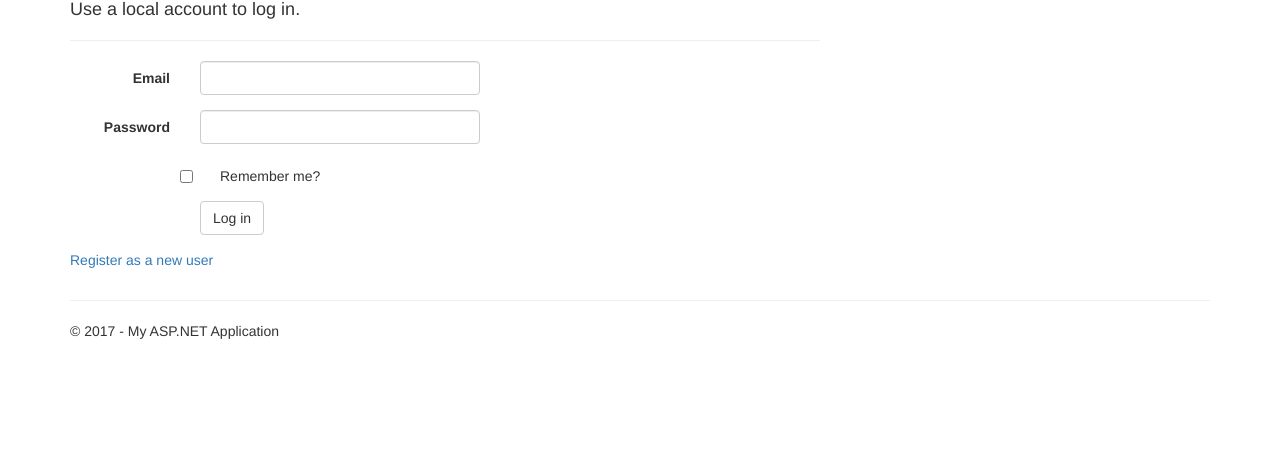
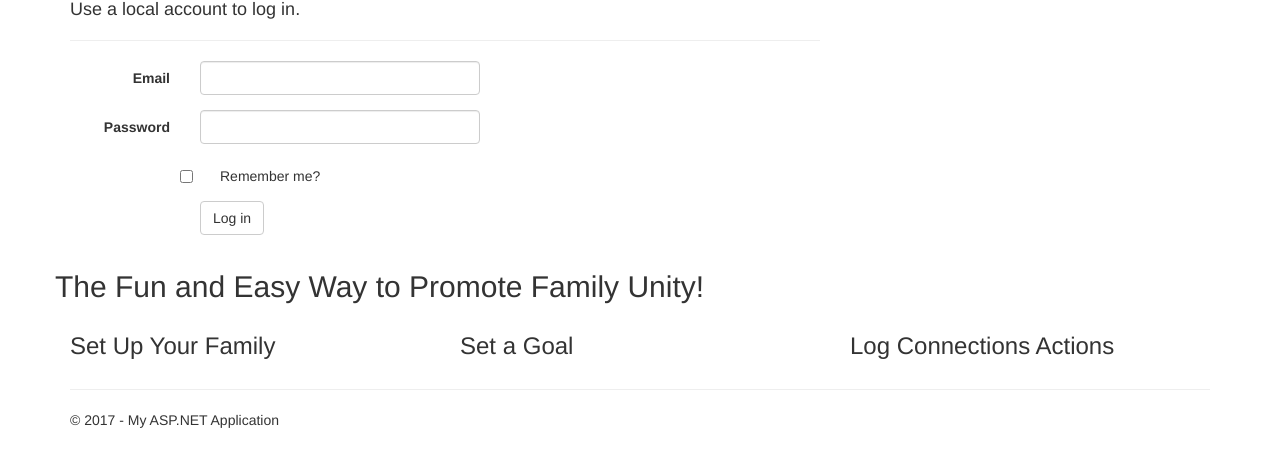
Before and after one commit to russpetrus/FamConnect, an ASP.NET MVC app: template FamConnect/Views/Account/Login.cshtml in a window 1280 px wide. Shown: the part 123-590 px from the top of the page. Run offline with ASP.NET Core 8 and stand-ins for ASP.NET MVC 5, Linux system fonts and the light colour scheme; the template is opened without the code that fills it, so the values that code supplies are empty; the project's own start-up code is not run, and a stand-in starts its controllers and pages; some libraries are stand-ins or nearby versions.

Commit message:
add authorize attribute to home index and add text to login page

```diff
--- a/FamConnect/Views/Account/Login.cshtml
+++ b/FamConnect/Views/Account/Login.cshtml
@@ -41,9 +41,9 @@
                         <input type="submit" value="Log in" class="btn btn-default" />
                     </div>
                 </div>
-                <p>
-                    @Html.ActionLink("Register as a new user", "Register")
-                </p>
+
+
+
                 @* Enable this once you have account confirmation enabled for password reset functionality
                     <p>
                         @Html.ActionLink("Forgot your password?", "ForgotPassword")
@@ -60,6 +60,24 @@
     </div>*@
 </div>
 
+@*Adding about section here for new users*@
+
+<div class="row">
+    <h2>The Fun and Easy Way to Promote Family Unity!</h2>
+
+    <div class="col-md-4">
+        <h3> Set Up Your Family </h3>
+    </div>
+
+    <div class="col-md-4">
+        <h3> Set a Goal </h3>
+    </div>
+
+    <div class="col-md-4">
+         <h3>Log Connections Actions </h3>
+    </div>
+</div>
+
 @section Scripts {
     @Scripts.Render("~/bundles/jqueryval")
 }
```
